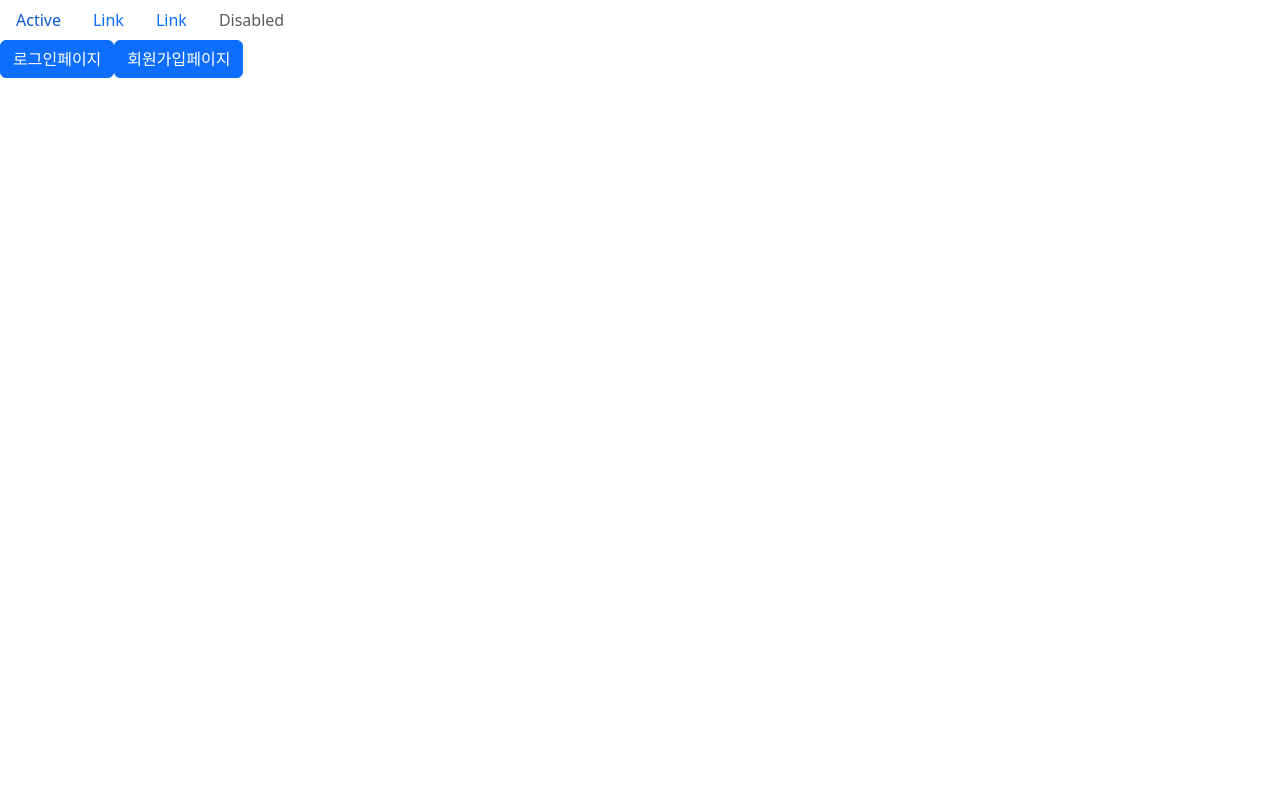
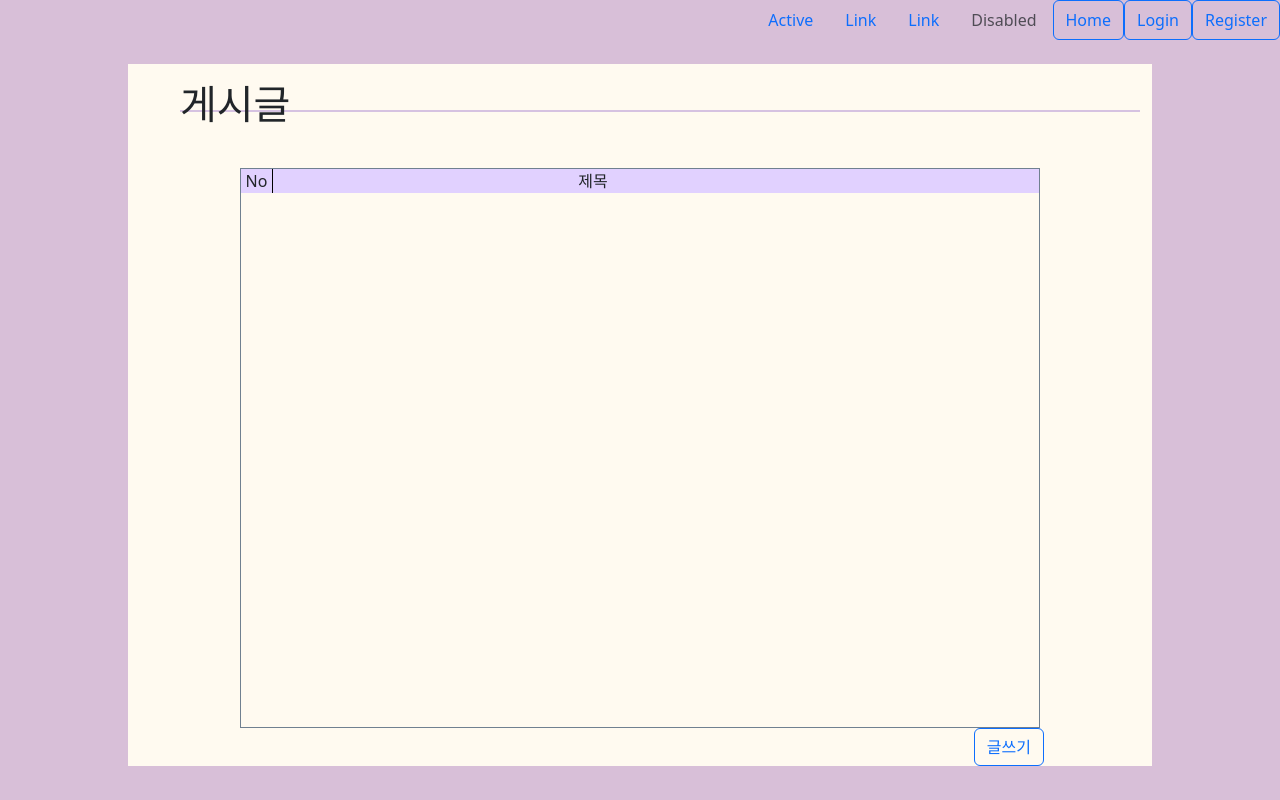
Before and after one commit to power30111/CleanNewMind, a React (Create React App) app in the folder front/: page / in a window 1280 px wide. Built offline with nearby package versions, Linux system fonts and the light colour scheme.

Commit message:
ui 만들기

```diff
--- a/front/src/App.css
+++ b/front/src/App.css
@@ -1,5 +1,13 @@
+body{
+  background-color: thistle;
+
+}
+
+
 .container{
   width: 100%;
+  height: auto;
+  background-color: floralwhite;
 }
 @media (min-width: 320px) {
   .container {
@@ -62,10 +70,11 @@
 }
 
 /*네비게이션바*/
-.Navbar{
-  height: 7vh;
-  border-bottom: 6px solid skyblue;
+.nav{
+  display: flex;
+  justify-content: end;
 }
+
 
 /*로그인 페이지*/
 .login{
@@ -75,3 +84,53 @@
   height: 60vh;
   width : auto;
 }
+
+/*게시판 홈*/
+.homepage{
+  width: 80%;
+}
+.hometop{
+  display: flex;
+  padding-left: 5vh;
+  margin-bottom: 6vh;
+  padding-top: 2vh;
+  margin-top: 3vh;
+  height: 5vh;
+  box-sizing: content-box;
+}
+.hometop-text{
+  width: 100%;
+  border-bottom: 2px solid rgb(214, 194, 225);
+
+}
+
+.listbox{
+  display: flex;
+  justify-content: center;
+  align-items: center;
+}
+.boardlist{
+  width: 80%;
+  height: 70vh;
+  border: 1px solid slategray;
+}
+.listtop{
+  display: flex;
+  background-color: rgb(225, 209, 255);
+}
+.list-No{
+  width: 4vh;
+  text-align: center;
+  border-right: 1px solid rgb(0, 0, 0);
+}
+.list-title{
+  text-align: center;
+  width: 80vh;
+
+}
+.homebot{
+  padding-right: 12vh;
+  display: flex;
+  justify-content: end;
+
+}
--- a/front/src/component/Navbar.js
+++ b/front/src/component/Navbar.js
@@ -1,14 +1,26 @@
 import React from 'react'
 import Nav from 'react-bootstrap/Nav';
+import  {Button} from 'react-bootstrap';
+import { useNavigate } from 'react-router-dom';
 
 
 
 const Navbar = () => {
+
+  const navigate = useNavigate()
+
+    const goHome = () =>{
+        navigate('/')
+    }
+    const goLogin = () =>{
+        navigate('/login')
+    }
+    const goMembership = () =>{
+        navigate('/Membership')
+    }
+
   return (
-      <Nav
-      activeKey="/home"
-      onSelect={(selectedKey) => alert(`selected ${selectedKey}`)}
-    >
+      <Nav className="nav" activeKey="/home" onSelect={(selectedKey) => alert(`selected ${selectedKey}`)}>
       <Nav.Item>
         <Nav.Link href="/home">Active</Nav.Link>
       </Nav.Item>
@@ -23,6 +35,9 @@ const Navbar = () => {
           Disabled
         </Nav.Link>
       </Nav.Item>
+      <Button variant="outline-primary" onClick={goHome}>Home</Button>
+      <Button variant="outline-primary" onClick={goLogin}>Login</Button>
+      <Button variant="outline-primary" onClick={goMembership}>Register</Button>
     </Nav>
   );
 /*    <div className='Navbar'>
--- a/front/src/page/Home.js
+++ b/front/src/page/Home.js
@@ -1,21 +1,29 @@
 import React from 'react'
-import { useNavigate } from 'react-router-dom';
-import  {Button} from 'react-bootstrap';
+import { Container, Button } from 'react-bootstrap'
+import Row from 'react-bootstrap/Row';
+import Col from 'react-bootstrap/Col';
 
 const Home = () => {
-    const navigate = useNavigate()
 
-    const goLogin = () =>{
-        navigate('/login')
-    }
-    const goMembership = () =>{
-        navigate('/Membership')
-    }
     return (
-        <div>
-            <Button variant="primary" onClick={goLogin}>로그인페이지</Button>
-            <Button variant="primary" onClick={goMembership}>회원가입페이지</Button>
-        </div>
+        <Container className='homepage' >
+            <div className='hometop'>
+                <h1 className='hometop-text'>게시글</h1>
+            </div>
+
+            <div className='listbox'>
+                <div className='boardlist'>
+                    <div className='listtop'>
+                        <div className='list-No'>No</div>
+                        <div className='list-title'>제목</div>
+                    </div>
+                </div>
+
+            </div>
+            <div className='homebot'>
+                <Button variant="outline-primary">글쓰기</Button>
+            </div>
+        </Container>
 
     )
 }
```
